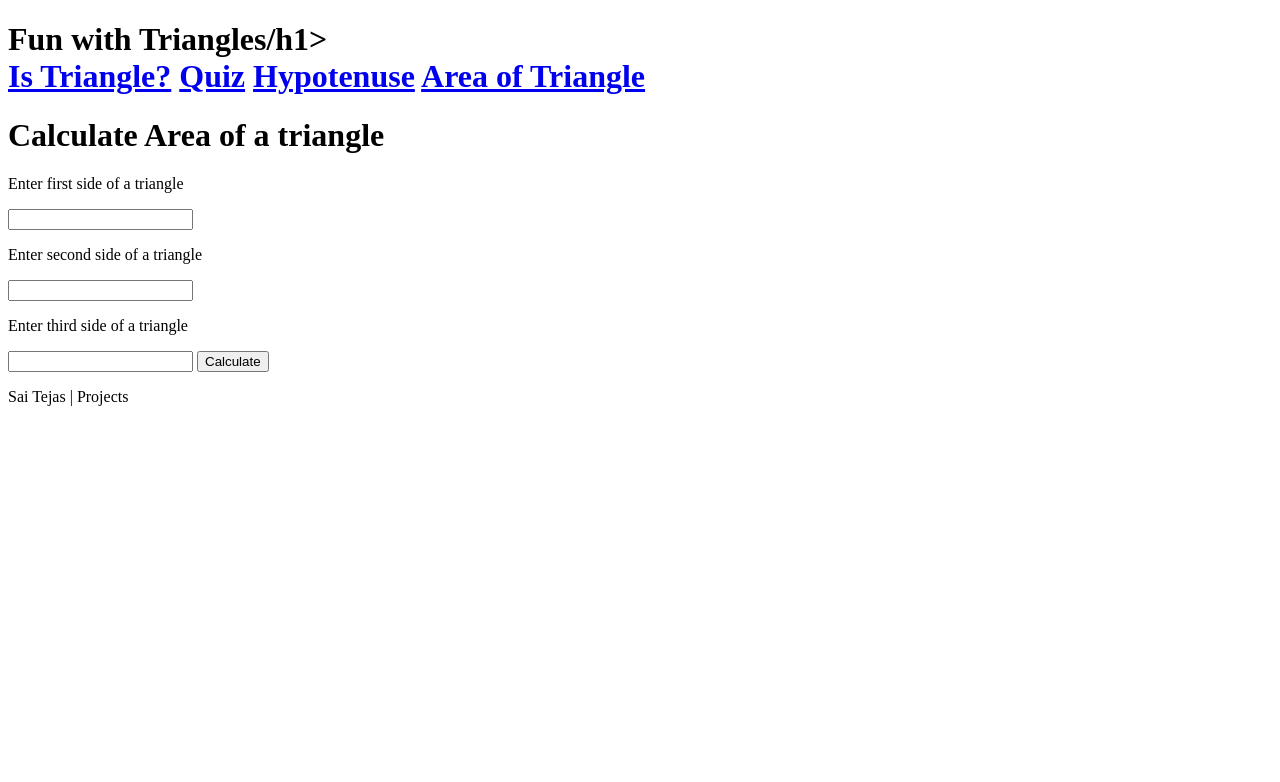
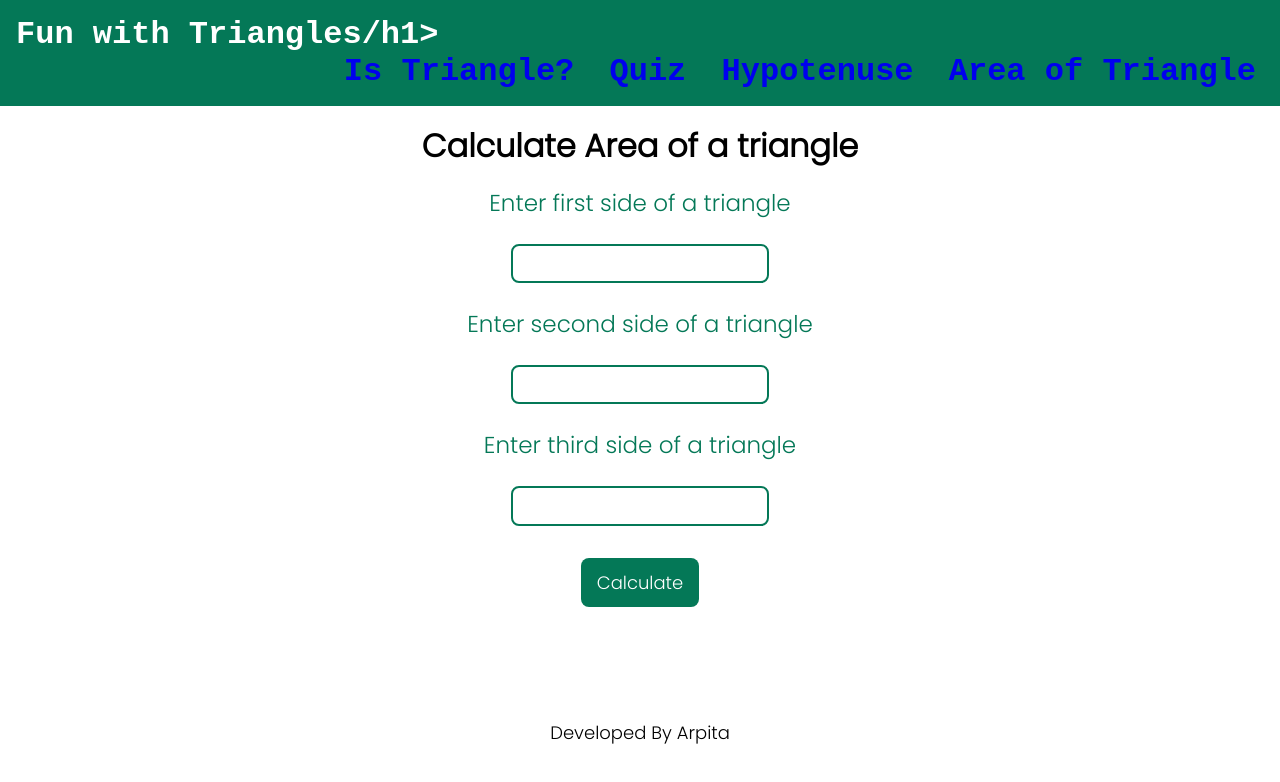
Before and after one commit to arpita-2/fun-with-triangles, a plain HTML site: page area-of-triangle.html in a window 1280 px wide. Drawn offline with Linux system fonts and the light colour scheme.

```diff
--- a/area-of-triangle.html
+++ b/area-of-triangle.html
@@ -5,6 +5,7 @@
     <meta http-equiv="X-UA-Compatible" content="IE=edge">
     <meta name="viewport" content="width=device-width, initial-scale=1.0">
     <title>Area of Triangle</title>
+    <link rel="stylesheet" href="../styles.css" />
 </head>
 <body>
     <header>
@@ -36,9 +37,11 @@
         <p class="output calculate-area-output" id="output"></p>
       </main>
       <footer>
-        <p> Sai Tejas | Projects</p>
+        <p> Developed By Arpita</p>
 
       </footer>
 
+      <script src="area-of-triangle.js" type="text/javascript"></script>
+
 </body>
 </html>
```
